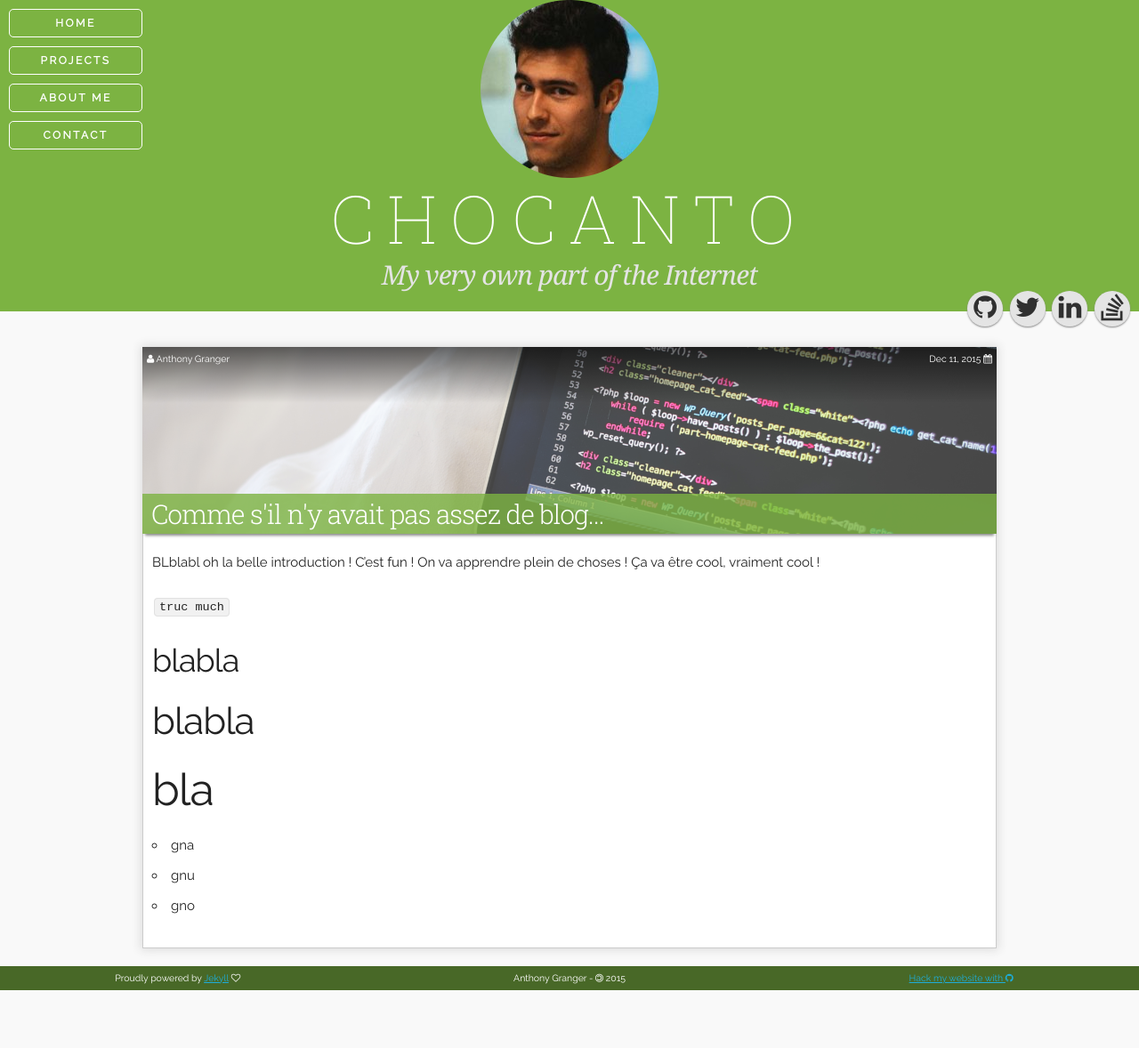
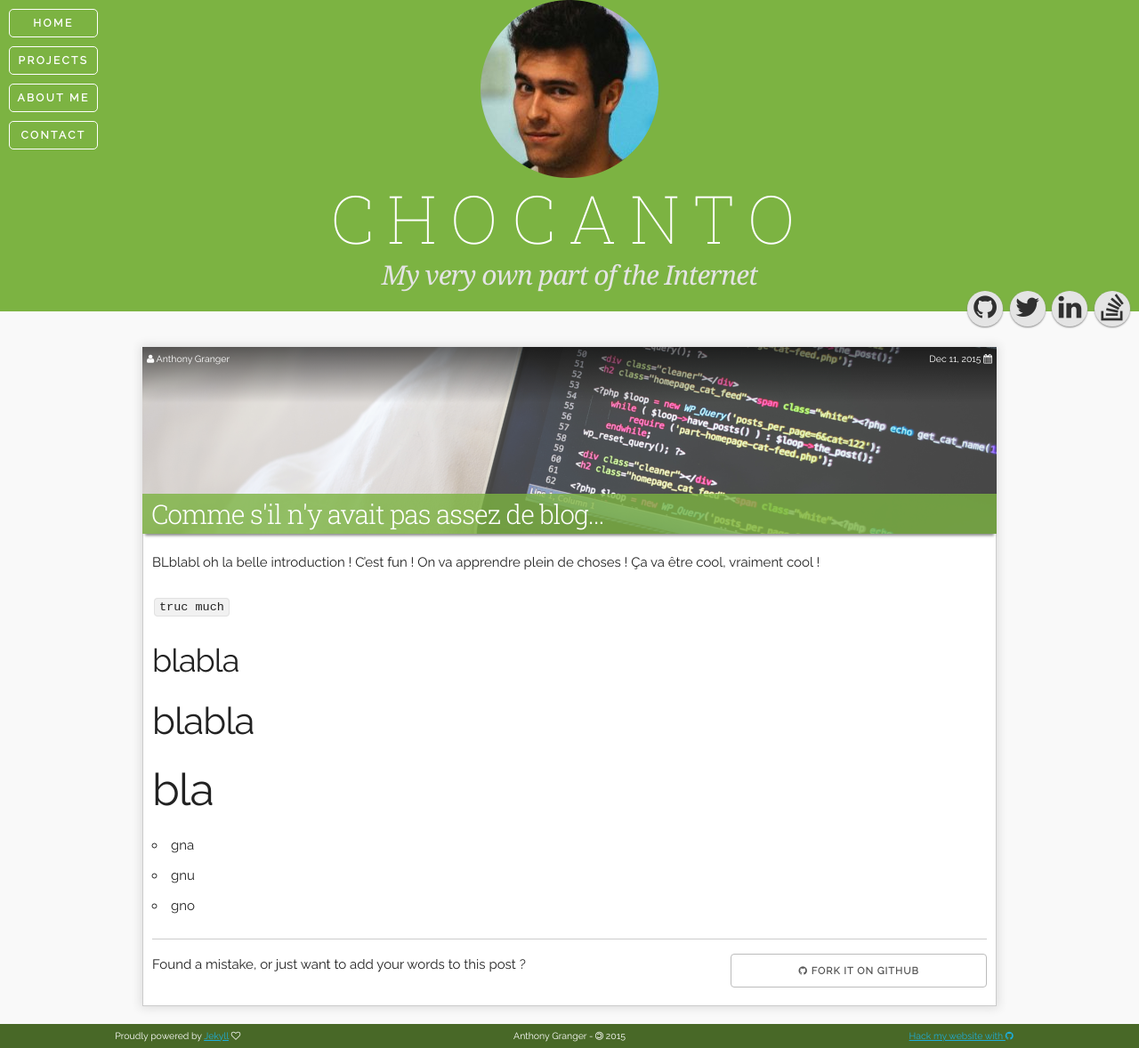
Before and after one commit to Chocanto/Chocanto.github.io, a Jekyll site: the page built from _posts/2015-12-11-let-s-start-a-blog.md, in a window 1280 px wide. Shown: the whole page at 89% size. Built offline with Jekyll 4.4.1, drawn with Linux system fonts in a browser that asks for light colours; before the commit the page ends 1113 px from its top, so only the background shows below that.

Commit message:
Responsive fork button

```diff
--- a/_layouts/post.html
+++ b/_layouts/post.html
@@ -6,5 +6,14 @@ layout: default
   {% include article-header.html %}
   <div class="entry">
     {{ content }}
+    <hr>
+    <div class="row">
+      <div class="eight columns">
+        Found a mistake, or just want to add your words to this post ?
+      </div>
+      <div class="four columns">
+        <a class="button github-edit"><i class="fa fa-github"></i> Fork it on github</a>
+      </div>
+    </div>
   </div>
 </article>
--- a/_sass/partials/_article.scss
+++ b/_sass/partials/_article.scss
@@ -52,3 +52,15 @@ article {
 	border-color: darken($color-light-grey, 10%);
 	background-color: #FFF;
 }
+
+.github-edit {
+	//float: right;
+	width: 100%;
+	padding: 0;
+	font-size: 9px;
+
+	@media (min-width: 750px) {
+		padding: 0 30px;
+		font-size: 11px;
+	}
+}
--- a/_sass/partials/_nav.scss
+++ b/_sass/partials/_nav.scss
@@ -67,6 +67,7 @@ a.burger-menu {
 		border-style: none;
 		box-shadow: none;
 		height: 100px;
+		width: $width-nav-desktop;
 
 		li {
 			display: block;
--- a/_sass/partials/_variables.scss
+++ b/_sass/partials/_variables.scss
@@ -17,6 +17,7 @@ $size-social-button: 40px;
 
 //Navigation
 $font-size-nav-desktop: 0.8em;
+$width-nav-desktop: 100px;
 
 $width-nav-mobile: 150px;
 $left-nav-start-mobile: -175px;
```
